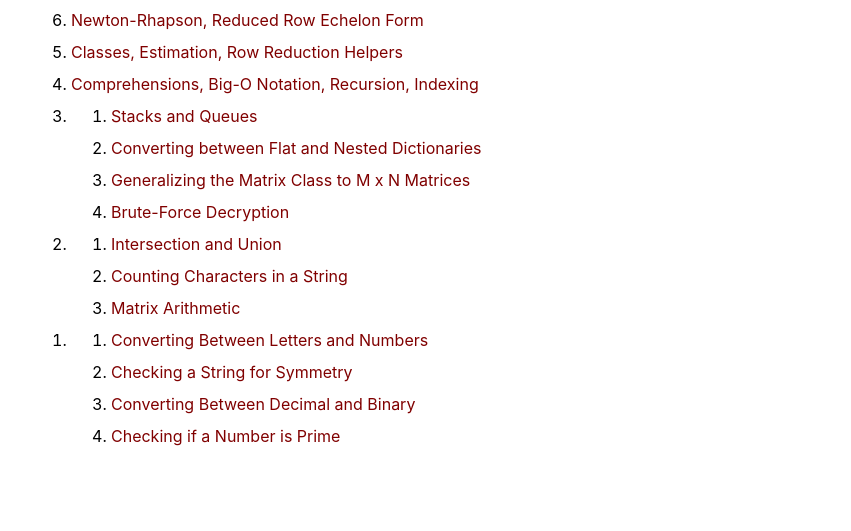
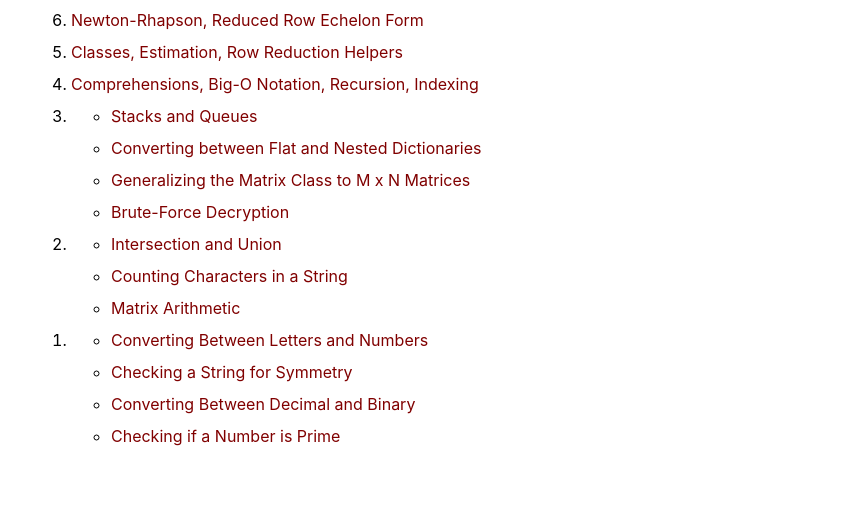
Before and after one commit to skycakjustin/eurisko-us.github.io, a Jekyll site: the page built from _pages/data-structures-and-algorithms-2020-summer.md, in a window 1280 px wide. Shown: the part 834-1365 px from the top of the page, without its empty margins (209-1060 px from the left). Built offline with Jekyll 4.4.1, drawn with Linux system fonts in a browser that asks for light colours.

Commit message:
Update data-structures-and-algorithms-2020-summer.md

```diff
--- a/_pages/data-structures-and-algorithms-2020-summer.md
+++ b/_pages/data-structures-and-algorithms-2020-summer.md
@@ -45,27 +45,27 @@ author_profile: false
     <li><a class="body" target="_blank" href="https://github.com/eurisko-us/assignments/blob/master/2020-summer/Assignment_005.ipynb">Classes, Estimation, Row Reduction Helpers</a></li>
     <li><a class="body" target="_blank" href="https://github.com/eurisko-us/assignments/blob/master/2020-summer/Assignment_004.ipynb">Comprehensions, Big-O Notation, Recursion, Indexing</a></li>
     <li>
-        <ol>
+        <ul>
         <li><a class="body" target="_blank" href="https://github.com/eurisko-us/files/all_problems_iteration_1.html#Problem-3-1">Stacks and Queues</a></li>
         <li><a class="body" target="_blank" href="https://github.com/eurisko-us/files/all_problems_iteration_1.html#Problem-3-2">Converting between Flat and Nested Dictionaries</a></li>
         <li><a class="body" target="_blank" href="https://github.com/eurisko-us/files/all_problems_iteration_1.html#Problem-3-3">Generalizing the Matrix Class to M x N Matrices</a></li>
         <li><a class="body" target="_blank" href="https://github.com/eurisko-us/files/all_problems_iteration_1.html#Problem-3-4">Brute-Force Decryption</a></li>
-        </ol>
+        </ul>
     </li>
     <li>
-        <ol>
+        <ul>
         <li><a class="body" target="_blank" href="https://github.com/eurisko-us/files/all_problems_iteration_1.html#Problem-2-1">Intersection and Union</a></li>
         <li><a class="body" target="_blank" href="https://github.com/eurisko-us/files/all_problems_iteration_1.html#Problem-2-2">Counting Characters in a String</a></li>
         <li><a class="body" target="_blank" href="https://github.com/eurisko-us/files/all_problems_iteration_1.html#Problem-2-3">Matrix Arithmetic</a></li>
-        </ol>
+        </ul>
     </li>
     <li>
-        <ol>
+        <ul>
         <li><a class="body" target="_blank" href="https://github.com/eurisko-us/files/all_problems_iteration_1.html#Problem-1-1">Converting Between Letters and Numbers</a></li>
         <li><a class="body" target="_blank" href="https://github.com/eurisko-us/files/all_problems_iteration_1.html#Problem-1-2">Checking a String for Symmetry</a></li>
         <li><a class="body" target="_blank" href="https://github.com/eurisko-us/files/all_problems_iteration_1.html#Problem-1-3">Converting Between Decimal and Binary</a></li>
         <li><a class="body" target="_blank" href="https://github.com/eurisko-us/files/all_problems_iteration_1.html#Problem-1-4">Checking if a Number is Prime</a></li>
-        </ol>
+        </ul>
     </li>
 </ol></font>
 
```
